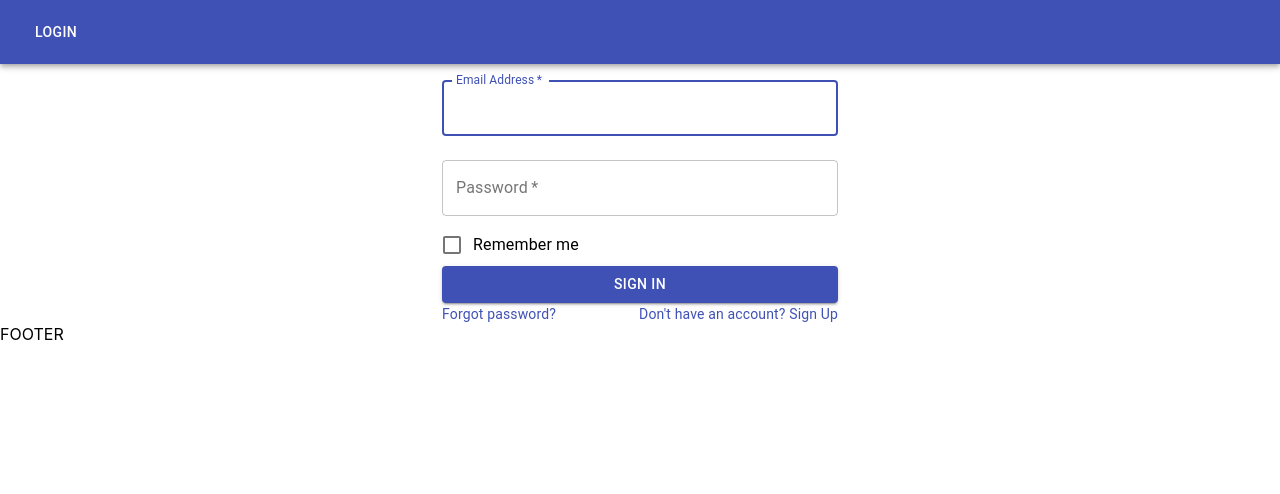
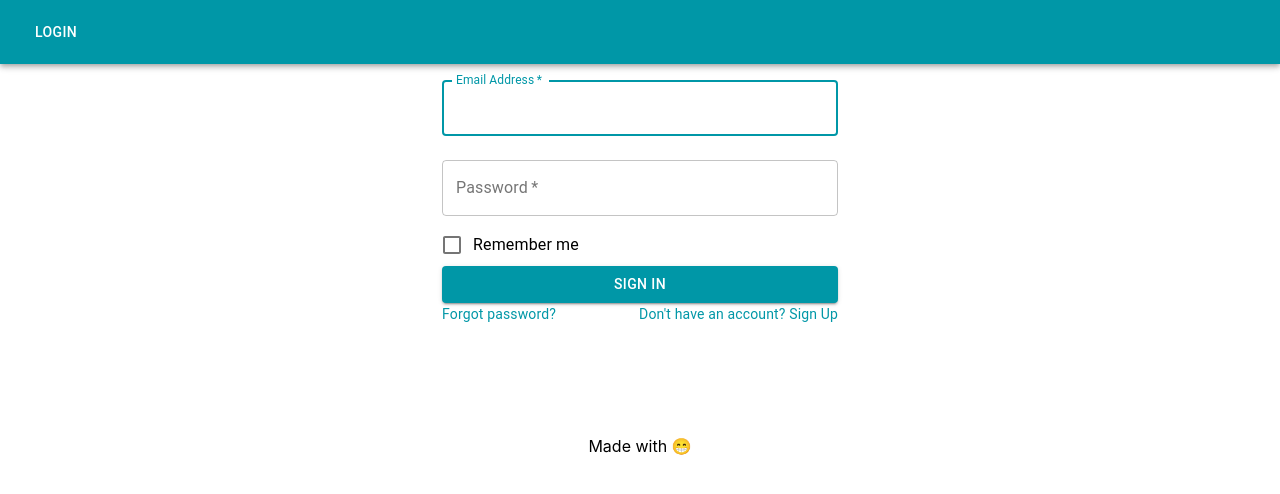
Before and after one commit to pawelnd/shopping-assistant, a React (Create React App) app in the folder packages/client/: page / in a window 1280 px wide. Shown: the top 494 px of the page. Built offline with nearby package versions, Linux system fonts and the light colour scheme.

Commit message:
fixed linting errors

```diff
--- a/packages/client/src/index.tsx
+++ b/packages/client/src/index.tsx
@@ -1,12 +1,16 @@
 import React from 'react';
 import ReactDOM from 'react-dom';
 import './index.css';
+import { ThemeProvider } from '@material-ui/core';
 import * as serviceWorker from './serviceWorker';
 import App from './App';
+import theme from './theme';
 
 ReactDOM.render(
   <React.StrictMode>
-    <App />
+    <ThemeProvider theme={theme}>
+      <App />
+    </ThemeProvider>
   </React.StrictMode>,
   document.getElementById('root')
 );
--- a/packages/client/src/layouts/MainLayout/Footer.tsx
+++ b/packages/client/src/layouts/MainLayout/Footer.tsx
@@ -1,5 +1,7 @@
+import { Container } from '@material-ui/core';
 import React from 'react';
+import styles from './MainLayout.module.scss';
 
 export default function Footer() {
-  return <div>FOOTER</div>;
+  return <div className={styles.footer__wrapper}>Made with 😁</div>;
 }
--- /dev/null
+++ b/packages/client/src/layouts/MainLayout/MainLayout.module.scss
@@ -0,0 +1,5 @@
+.footer__wrapper{
+  display: flex;
+  justify-content: center;
+  margin-top: 7em;
+}
--- a/packages/client/src/layouts/MainLayout/index.tsx
+++ b/packages/client/src/layouts/MainLayout/index.tsx
@@ -1,15 +1,13 @@
 import React from 'react';
+import { Container } from '@material-ui/core';
 import TopBar from './TopBar';
 import Footer from './Footer';
-import { Container } from '@material-ui/core';
 
 const MainLayout = ({ children }: any) => {
   return (
     <div>
       <TopBar />
-      <Container>
-          {children}
-      </Container>
+      <Container>{children}</Container>
       <Footer />
     </div>
   );
--- a/packages/client/src/pages/Login/index.tsx
+++ b/packages/client/src/pages/Login/index.tsx
@@ -1,9 +1,18 @@
 import React from 'react';
 import './Login.module.scss';
-import {Button, Checkbox, Container, FormControlLabel, Grid, Link, TextField} from "@material-ui/core";
+import {
+  Button,
+  Checkbox,
+  Container,
+  FormControlLabel,
+  Grid,
+  Link,
+  TextField
+} from '@material-ui/core';
 
 export default function Login() {
-  return <Container maxWidth="xs">
+  return (
+    <Container maxWidth="xs">
       <form noValidate>
         <TextField
           variant="outlined"
@@ -31,12 +40,7 @@ export default function Login() {
           control={<Checkbox value="remember" color="primary" />}
           label="Remember me"
         />
-      <Button
-          type="submit"
-          fullWidth
-          variant="contained"
-          color="primary"
-      >
+        <Button type="submit" fullWidth variant="contained" color="primary">
           Sign In
         </Button>
         <Grid container>
@@ -47,10 +51,11 @@ export default function Login() {
           </Grid>
           <Grid item>
             <Link href="#" variant="body2">
-            {"Don't have an account? Sign Up"}
+              Don't have an account? Sign Up
             </Link>
           </Grid>
         </Grid>
       </form>
-  </Container>;
+    </Container>
+  );
 }
--- /dev/null
+++ b/packages/client/src/theme.ts
@@ -0,0 +1,17 @@
+import { createMuiTheme } from '@material-ui/core/styles';
+import cyan from "@material-ui/core/colors/cyan";
+import green from "@material-ui/core/colors/green";
+
+
+const theme = createMuiTheme({
+  palette: {
+    primary: {
+      main: cyan[700]
+    },
+    secondary: {
+      main: green[500]
+    }
+  }
+});
+
+export default theme
```
Also changed, not shown: packages/client/src/layouts/MainLayout/TopBar.tsx (+8 -6 lines). Lines whose indentation alone changed are shown as unchanged.
